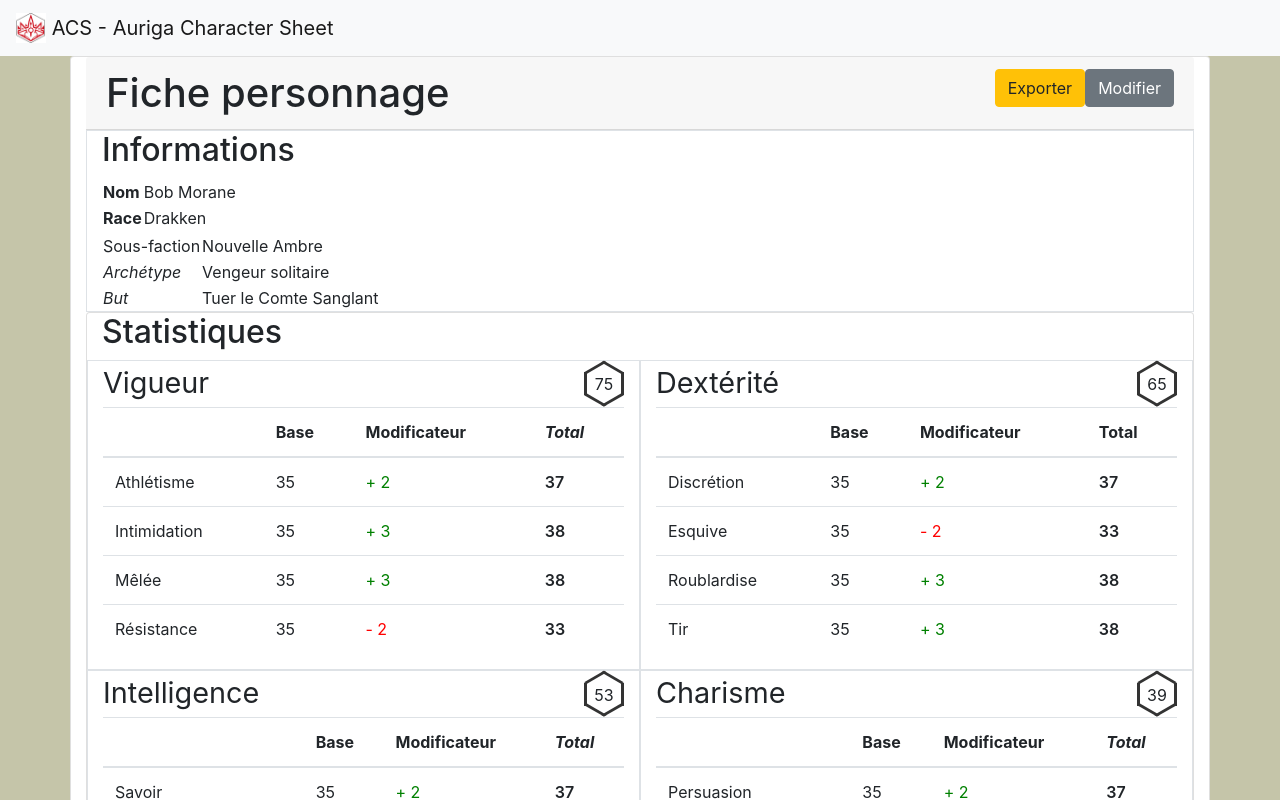
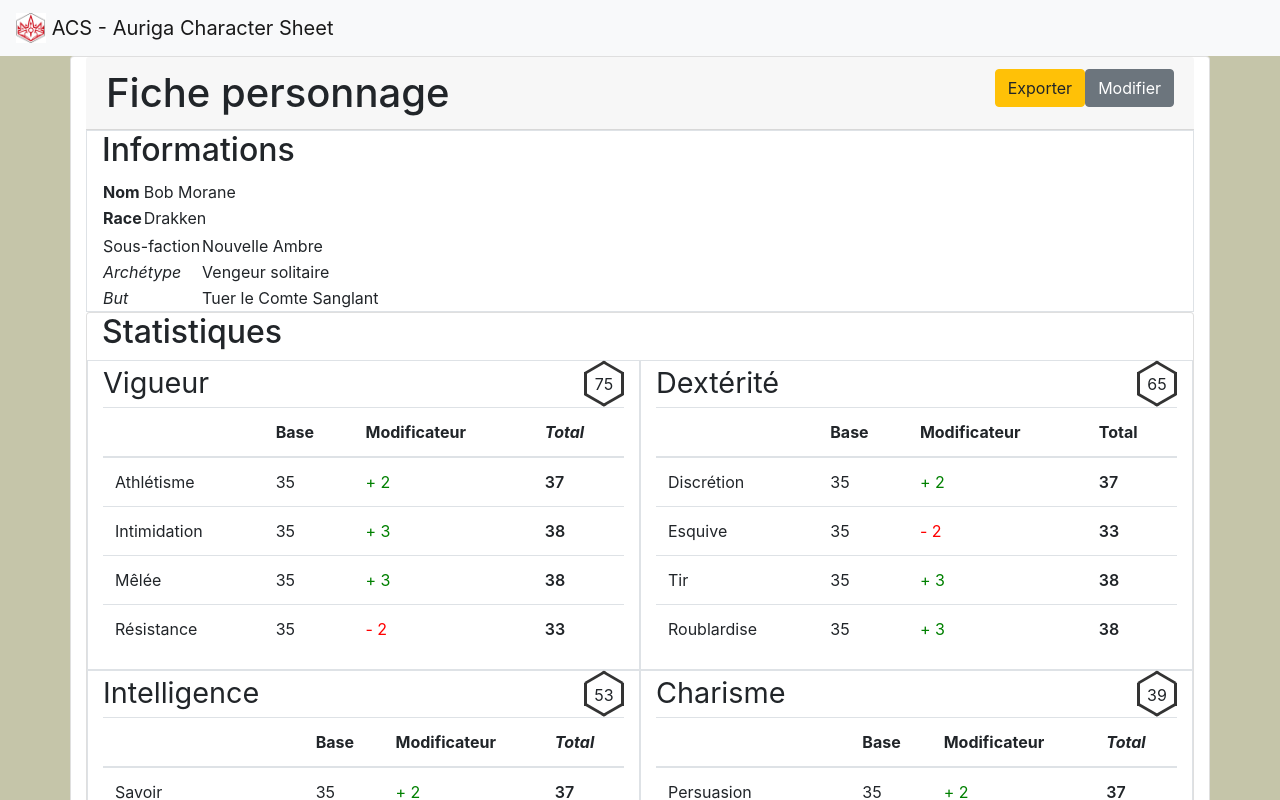
Before and after one commit to CMarichal/acs.github.io, an Angular app: page / in a window 1280 px wide. Both pictures are taken after a click on the button "Perso 1". Shown: the top 800 px of the page. Built offline with nearby package versions, Linux system fonts and the light colour scheme.

Commit message:
Corrected KNL and KNH display

```diff
--- a/data/testCharacters.ts
+++ b/data/testCharacters.ts
@@ -48,9 +48,6 @@ export const testCharacters: Character[] = [
                     modifier: +3,
                     expert: false,
                     key:"ITM"
-                    },
-                getSkills() {
-                        return [this.athletics, this.intimidation, this.melee, this.resistance];
                     }
                 },
             dexterity: {
@@ -83,8 +80,7 @@ export const testCharacters: Character[] = [
                     modifier: +3,
                     expert: false,
                     key:"THR"
-                    },
-                    getSkills() {return [this.sneak, this.dodge, this.stealth, this.throw];}
+                    }
                 },
             intelligence: {
                 pureValue: 53,
@@ -134,14 +130,7 @@ export const testCharacters: Character[] = [
                         expert: false,
                         key:"KNL-AUR",
                     }
-                ],
-                getSkills() {
-                    return [this.knowledge].concat(Object.values(this.knowledges))
-                    .concat(this.perception)
-                    .concat(this.preparation)
-                    .concat(this.knowHow)
-                    .concat(Object.values(this.knowHows));
-                }
+                ]
             },
             charisma: {
                 pureValue: 39,
@@ -173,10 +162,9 @@ export const testCharacters: Character[] = [
                     modifier: +3,
                     expert: false,
                     key:"ETQ"
-                    },
-                getSkills() {return [this.persuasion, this.leadership, this.bravery, this.etiquette];}
-                },
+                    }
             },
+        },
         inventory: [],
         weapons: [],
         armor: [],
--- a/model/character.ts
+++ b/model/character.ts
@@ -45,4 +45,5 @@ export class Character {
         this.race = race;
         this.job = job;
     }
+
 }
--- a/model/stats.ts
+++ b/model/stats.ts
@@ -90,8 +90,6 @@ class SkillEtiquette extends Skill{
 abstract class Category {
     pureValue: number=0;
     key: string;
-
-    public abstract getSkills(): Skill[];
 }
 
 class CategoryVigor extends Category {
@@ -101,9 +99,6 @@ class CategoryVigor extends Category {
     resistance: SkillResistance     = new SkillResistance();
     key = "VIG";
 
-    getSkills() {
-        return [this.athletics, this.intimidation, this.melee, this.resistance];
-    }
 }
 
 class CategoryDexterity extends Category {
@@ -112,10 +107,6 @@ class CategoryDexterity extends Category {
     throw: SkillThrow       = new SkillThrow();
     stealth: SkillStealth   = new SkillStealth();
     key="DEX";
-
-    getSkills() {
-        return [this.sneak, this.dodge, this.throw, this.stealth];
-    }
 
 }
 
@@ -128,14 +119,6 @@ class CategoryIntelligence extends Category {
 
     knowledges: Skill[] = [];
     knowHows: Skill[] = [];
-
-    getSkills() {
-        return [this.knowledge].concat(this.knowledges)
-                                .concat(this.perception)
-                                .concat(this.preparation)
-                                .concat(this.knowHow)
-                                .concat(this.knowHows);
-    }
 }
 
 
@@ -145,10 +128,6 @@ class CategoryCharisma extends Category {
     bravery: SkillBravery       = new SkillBravery();
     etiquette: SkillEtiquette   = new SkillEtiquette();
     key="CHM;"
-
-    getSkills() {
-        return [this.persuasion, this.leadership, this.bravery, this.etiquette];
-    }
 }
 
 export class Stats {
--- a/src/app/components/character-sheet/character-sheet.component.html
+++ b/src/app/components/character-sheet/character-sheet.component.html
@@ -132,7 +132,7 @@
                         <th><em>Total</em></th>
                     </thead>
                     <tbody>
-                        <tr *ngFor="let skill of character.stats.vigor.getSkills()">
+                        <tr *ngFor="let skill of characterVigorSkills">
                             <td>{{skill.name}}</td>
                             <td>
                                 <span *ngIf="!editMode; else elseBlockSkill">
@@ -183,7 +183,7 @@
                         <th>Total</th>
                     </thead>
                     <tbody>
-                        <tr *ngFor="let skill of character.stats.dexterity.getSkills()">
+                        <tr *ngFor="let skill of characterDexteritySkills">
                             <td>{{skill.name}}</td>
                             <td>
                                 <span *ngIf="!editMode; else elseBlockSkill">
@@ -235,7 +235,7 @@
                         <th><em>Total</em></th>
                     </thead>
                     <tbody>
-                        <tr *ngFor="let skill of character.stats.intelligence.getSkills()">
+                        <tr *ngFor="let skill of characterIntelligenceSkills">
                             <td>
                                 <span *ngIf="skill.name=='Préparation'
                                             || skill.name=='Perception'
@@ -250,8 +250,8 @@
                                         <div>
                                             <label for="{{skill.key}}-name"></label>
                                             <input id="{{skill.key}}-name" [(ngModel)]="skill.name">
-                                            <button *ngIf="skill.key.startsWith('KNL-CUSTOM')" class="btn btn-danger" (click)="onClickDeleteKnowledge(skill)">-</button>
-                                            <button *ngIf="skill.key.startsWith('KNH-CUSTOM')" class="btn btn-danger" (click)="onClickDeleteKnowHow(skill)">-</button>
+                                            <button *ngIf="skill.key.startsWith('KNL-CUSTOM')" class="btn btn-danger" (click)="onClickDeleteKnowledge(skill.key)">-</button>
+                                            <button *ngIf="skill.key.startsWith('KNH-CUSTOM')" class="btn btn-danger" (click)="onClickDeleteKnowHow(skill.key)">-</button>
                                         </div>
                                     </ng-template>
                                 </ng-template>
@@ -313,7 +313,7 @@
                         <th><em>Total</em></th>
                     </thead>
                     <tbody>
-                        <tr *ngFor="let skill of character.stats.charisma.getSkills()">
+                        <tr *ngFor="let skill of characterCharismaSkills">
                             <td>{{skill.name}}</td>
                             <td>
                                 <span *ngIf="!editMode; else elseBlockSkill">
--- a/src/app/components/character-sheet/character-sheet.component.ts
+++ b/src/app/components/character-sheet/character-sheet.component.ts
@@ -17,6 +17,10 @@ import { Skill } from 'model/stats';
 export class CharacterSheetComponent implements OnInit {
 
   character: Character; // character to display
+  characterVigorSkills: Skill[];
+  characterDexteritySkills: Skill[];
+  characterIntelligenceSkills: Skill[];
+  characterCharismaSkills: Skill[];
 
   materialList: ItemManagement.Material[];
   abilitiesCommonsList: Ability[];
@@ -35,9 +39,39 @@ export class CharacterSheetComponent implements OnInit {
     var characterId = this.route.snapshot.params.id;
 
     this.character = this.characterSheetManagementService.getCharacterSheet(characterId);
+    this.loadSkillsCharacter();
 
     this.materialList = this.rulesService.getMaterialsList();
     this.abilitiesCommonsList = this.rulesService.getAbilitiesCommonsList();
+  }
+
+  private loadSkillsCharacter(): void {
+    this.characterVigorSkills = [
+      this.character.stats.vigor.athletics,
+      this.character.stats.vigor.intimidation,
+      this.character.stats.vigor.melee,
+      this.character.stats.vigor.resistance
+    ];
+    this.characterDexteritySkills = [
+      this.character.stats.dexterity.sneak,
+      this.character.stats.dexterity.dodge,
+      this.character.stats.dexterity.throw,
+      this.character.stats.dexterity.stealth
+    ];
+    this.characterIntelligenceSkills = [
+      this.character.stats.intelligence.knowledge]
+      .concat(this.character.stats.intelligence.knowledges)
+      .concat([
+       this.character.stats.intelligence.perception,
+       this.character.stats.intelligence.preparation,
+       this.character.stats.intelligence.knowHow])
+      .concat(this.character.stats.intelligence.knowHows);
+    this.characterCharismaSkills = [
+      this.character.stats.charisma.persuasion,
+      this.character.stats.charisma.leadership,
+      this.character.stats.charisma.bravery,
+      this.character.stats.charisma.etiquette
+    ];
   }
 
   onClickEditButton()  {
@@ -72,6 +106,8 @@ export class CharacterSheetComponent implements OnInit {
     newKnowledge.name = "";
     newKnowledge.key = "KNL-CUSTOM-"+this.character.stats.intelligence.knowledges.length;
     this.character.stats.intelligence.knowledges.push(newKnowledge);
+    this.characterIntelligenceSkills.push(newKnowledge);
+    this.loadSkillsCharacter();
   }
 
   onClickAddKnowHow() {
@@ -80,16 +116,19 @@ export class CharacterSheetComponent implements OnInit {
     newKnowHow.name = "";
     newKnowHow.key = "KNH-CUSTOM-"+this.character.stats.intelligence.knowHows.length;
     this.character.stats.intelligence.knowHows.push(newKnowHow);
+    this.loadSkillsCharacter();
   }
 
   onClickDeleteKnowledge(knowledgeKey: string) {
     var id = this.character.stats.intelligence.knowledges.findIndex(skill => knowledgeKey == skill.key);
-    this.character.stats.intelligence.knowledges.splice(id);
+    this.character.stats.intelligence.knowledges.splice(id, 1);
+    this.loadSkillsCharacter();
   }
 
   onClickDeleteKnowHow(knowHowKey: string) {
     var id = this.character.stats.intelligence.knowHows.findIndex(skill => knowHowKey == skill.key);
-    this.character.stats.intelligence.knowHows.splice(id);
+    this.character.stats.intelligence.knowHows.splice(id, 1);
+    this.loadSkillsCharacter();
   }
 
 
@@ -114,15 +153,15 @@ export class CharacterSheetComponent implements OnInit {
   }
 
   onClickDeleteWeapon(id: number) {
-    this.character.weapons.splice(id);
+    this.character.weapons.splice(id, 1);
   }
 
   onClickDeleteArmor(id: number) {
-    this.character.armor.splice(id);
+    this.character.armor.splice(id, 1);
   }
 
   onClickDeleteItem(id: number) {
-    this.character.inventory.splice(id);
+    this.character.inventory.splice(id, 1);
   }
 
   // CAPACITY MANAGEMENT
@@ -134,7 +173,7 @@ export class CharacterSheetComponent implements OnInit {
   }
 
   onClickDeleteCapacity(id: number) {
-    this.character.capacities.splice(id);
+    this.character.capacities.splice(id, 1);
   }
 
   // ABILITY MANAGEMENT
--- a/src/app/services/character-sheet-management.service.ts
+++ b/src/app/services/character-sheet-management.service.ts
@@ -1,9 +1,8 @@
 import { Injectable } from '@angular/core';
 import { testCharacters } from 'data/testCharacters';
 import { Character } from 'model/character';
-import {Router} from "@angular/router"
-import { Race, Races } from 'model/race';
-import { Job, Jobs } from 'model/job';
+import { Race } from 'model/race';
+import { Job } from 'model/job';
 import { RulesService } from './rules.service';
 import { CharacterAbility } from 'model/abilities';
 
@@ -16,7 +15,6 @@ export class CharacterSheetManagementService {
   characterSheets: Character[] = testCharacters;
 
   constructor(
-    private router: Router,
     private rulesService: RulesService
     ) { }
 
@@ -44,11 +42,13 @@ export class CharacterSheetManagementService {
     newCharacter.abilitiesRace[0].isUnlocked = true;
 
     this.characterSheets.push(newCharacter);
+    this.saveCharacter(newCharacter);
     return newCharacter;
   }
 
   importCharacterSheet(character: Character) {
     this.characterSheets.push(character);
+    this.saveCharacter(character);
   }
 
   exportCharacterSheet(character: Character) {
@@ -60,11 +60,18 @@ export class CharacterSheetManagementService {
   }
 
   getCharacterSheet(id: number) {
-    var character= this.characterSheets.find(sheet => sheet.id==id);
+    var character: Character= this.characterSheets.find(sheet => sheet.id==id);
+    if (character == undefined) {
+      let characterString = sessionStorage.getItem(String(id));
+      if (characterString != null) {
+        character = JSON.parse(characterString)
+      }
+    }
     return character;
   }
 
   saveCharacter(character: Character) {
+    sessionStorage.setItem(String(character.id), JSON.stringify(character));
   }
 
 }
```
